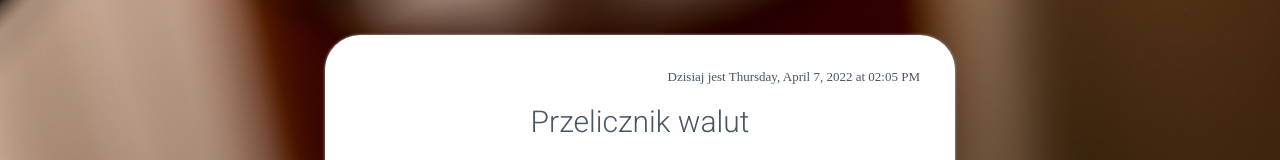
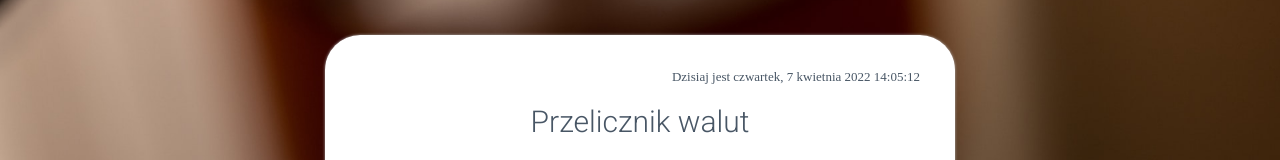
Before and after one commit to grzedomin/currency-converter-react, a React (Create React App) app: page / in a window 1280 px wide. Shown: the part 191-351 px from the top of the page. Built offline with nearby package versions, Linux system fonts and the light colour scheme; a web font is replaced by a local one.

Commit message:
created formatDate function

```diff
--- a/src/Form/Clock/index.js
+++ b/src/Form/Clock/index.js
@@ -5,16 +5,19 @@ export const Clock = () => {
 
     const date = useCurrentDate();
 
+    const formatDate = () => date.toLocaleDateString("pl", {
+        weekday: "long",
+        hour: "2-digit",
+        minute: "2-digit",
+        second: "2-digit",
+        day: "numeric",
+        month: "long",
+        year: "numeric",
+    });
+
     return (
-        <DateInfo>{`Dzisiaj jest ${date.toLocaleDateString(undefined, {
-            weekday: "long",
-            hour: "2-digit",
-            minute: "2-digit",
-            secod: "2-digit",
-            day: "numeric",
-            month: "long",
-            year: "numeric"
-        })}`}
+        <DateInfo>
+            Dzisiaj jest {""} {formatDate(date)}
         </DateInfo>
     );
 };
```
